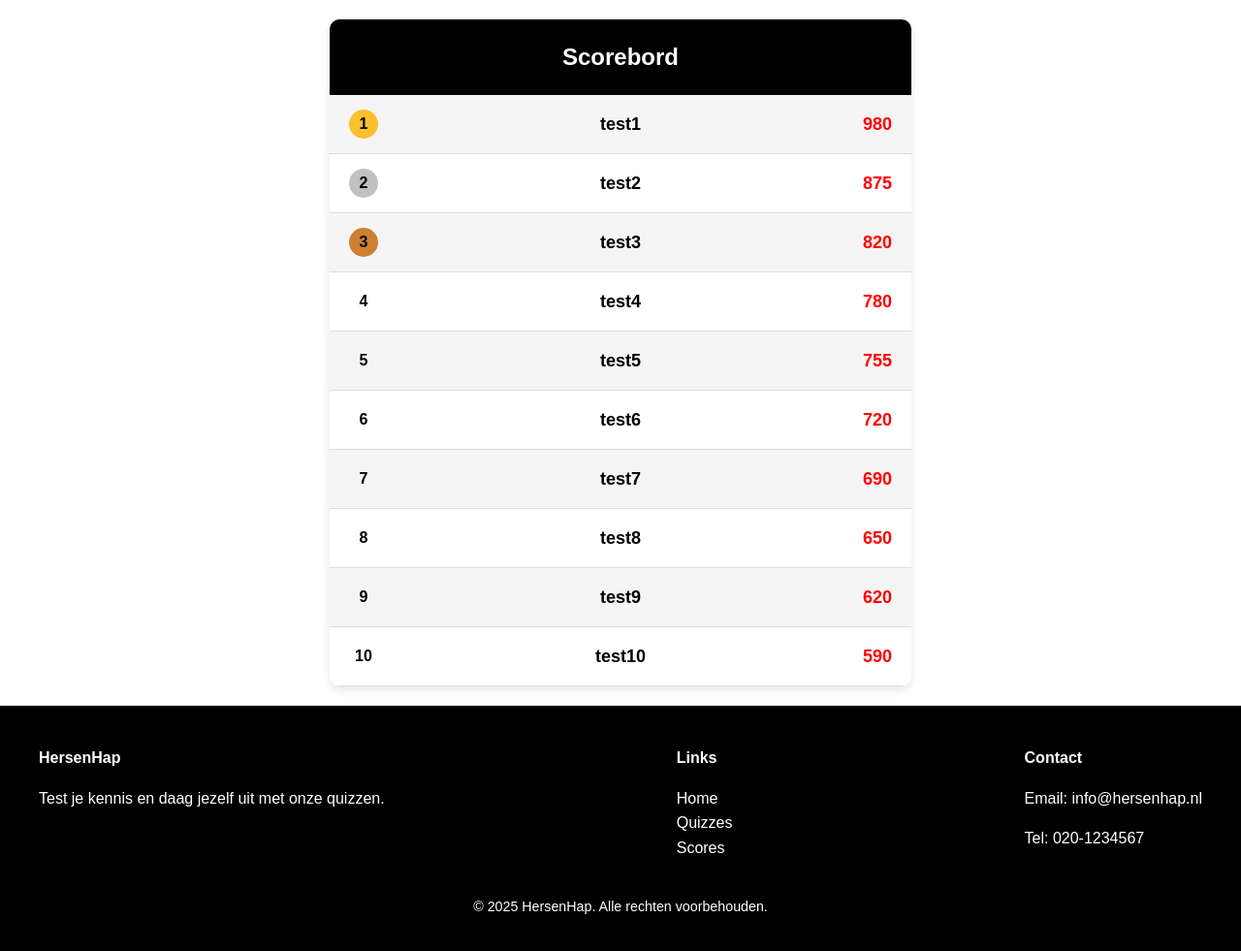
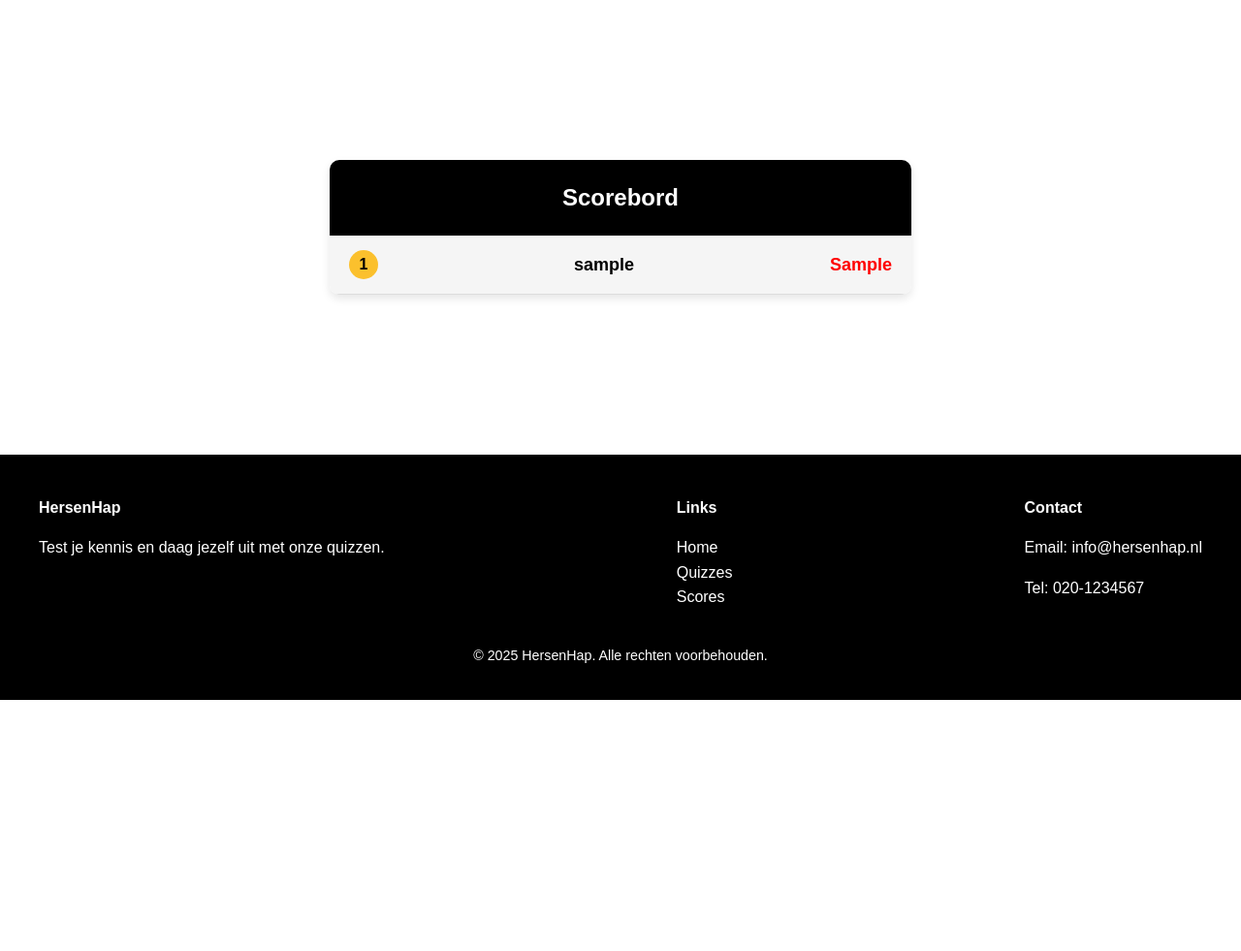
Before and after one commit to lorexgmd/Quiz-project, a PHP site: page /scores.php in a window 1280 px wide. Shown: the part 78-1059 px from the top of the page at 97% size. After the commit the page ends 800 px from the top, so only its background shows below. Run offline with PHP 8.4, Linux system fonts and the light colour scheme; the visitor is signed in with stand-in values (Sample User, id 1); tables that the repository leaves empty or names only in its code hold one stand-in row (values such as "Sample post").

Commit message:
scoreboard werkt

```diff
--- a/scores.php
+++ b/scores.php
@@ -4,12 +4,13 @@
 
     if (!isset($_SESSION['user_id'])){
         header("Location: login.php");
+        exit();
     }
 
-    $stmt = $pdo->prepare("SELECT points, played_quizzes FROM users WHERE id = :user_id");
-    $stmt->execute(['user_id' => $_SESSION['user_id']]);
-    $result = $stmt->fetch(PDO::FETCH_ASSOC);
-
+    // Haal de scores op en sorteer ze aflopend
+    $stmt = $pdo->prepare("SELECT username, points FROM users ORDER BY points DESC LIMIT 10");
+    $stmt->execute();
+    $scores = $stmt->fetchAll(PDO::FETCH_ASSOC);
 ?>
 
 <!DOCTYPE html>
@@ -17,7 +18,7 @@
 <head>
     <meta charset="UTF-8">
     <meta name="viewport" content="width=device-width, initial-scale=1.0">
-    <title>Document</title>
+    <title>Scorebord</title>
     <link rel="stylesheet" href="styles/style.css">
     <link rel="stylesheet" href="styles/styleScores.css">
 </head>
@@ -48,40 +49,20 @@
   <div class="scoreboard">
     <h1>Scorebord</h1>
     <ul>
+      <?php $rank = 1; ?>
+      <?php foreach ($scores as $score): ?>
         <li>
-        <div class="rank gold">1</div> <span>test1</span> <span class="score">980</span>
+          <div class="rank <?php echo ($rank == 1 ? 'gold' : ($rank == 2 ? 'silver' : ($rank == 3 ? 'bronze' : ''))); ?>">
+            <?php echo $rank; ?>
+          </div>
+          <span><?php echo htmlspecialchars($score['username']); ?></span>
+          <span class="score"><?php echo htmlspecialchars($score['points']); ?></span>
         </li>
-      <li>
-        <div class="rank silver">2</div> <span>test2</span> <span class="score">875</span>
-      </li>
-      <li>
-        <div class="rank bronze">3</div> <span>test3</span> <span class="score">820</span>
-      </li>
-      <li>
-        <div class="rank">4</div> <span>test4</span> <span class="score">780</span>
-      </li>
-      <li>
-        <div class="rank">5</div> <span>test5</span> <span class="score">755</span>
-      </li>
-      <li>
-        <div class="rank">6</div> <span>test6</span> <span class="score">720</span>
-      </li>
-      <li>
-        <div class="rank">7</div> <span>test7</span> <span class="score">690</span>
-      </li>
-      <li>
-        <div class="rank">8</div> <span>test8</span> <span class="score">650</span>
-      </li>
-      <li>
-        <div class="rank">9</div> <span>test9</span> <span class="score">620</span>
-      </li>
-      <li>
-        <div class="rank">10</div> <span>test10</span> <span class="score">590</span>
-      </li>
+        <?php $rank++; ?>
+      <?php endforeach; ?>
     </ul>
   </div>
 </main>
-
 
 <footer class="footer">
     <div class="container footer-content">
```
Lines whose indentation alone changed are shown as unchanged.
